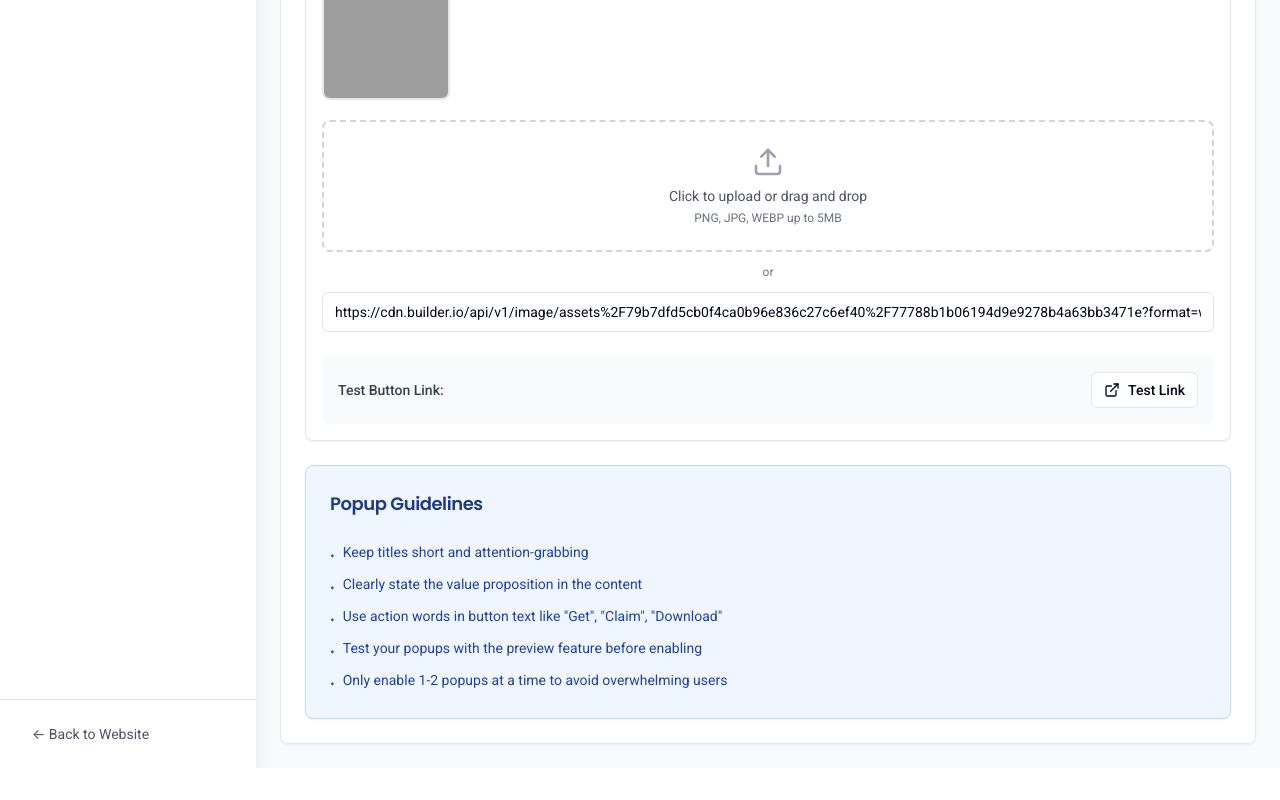
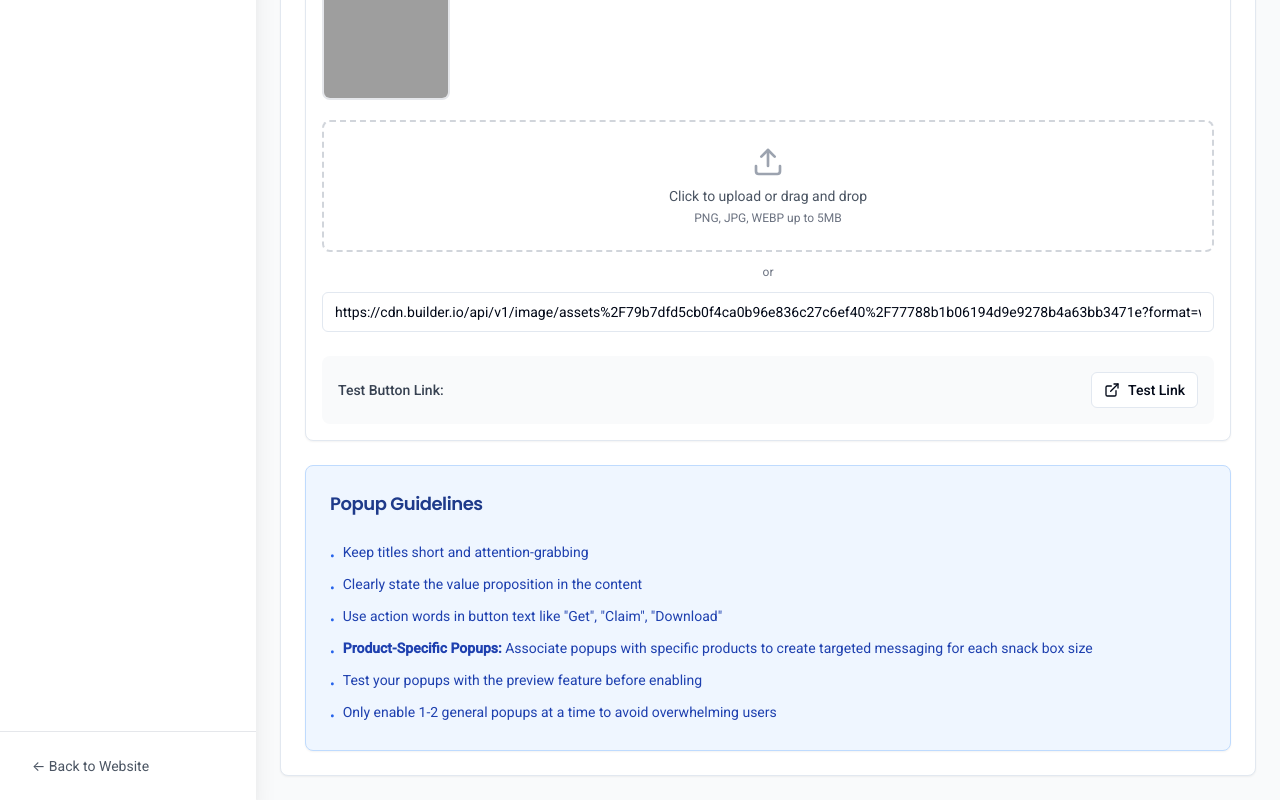
Before and after one commit to momo1983123/Snack-Box-n, a React (Vite) app: page /admin/popups in a window 1280 px wide. Shown: the part 6003-6803 px from the top of the page. Before the commit the page ends 6771 px from the top, so only its background shows below. Built offline with nearby package versions, Linux system fonts and the light colour scheme; grey boxes are pictures that could not be loaded.

Commit message:
Update popup guidelines to include product-specific information
cgen-f26ab1fb8d544e5a8f71b9bd2398cc45

```diff
--- a/client/pages/admin/PopupsAdmin.tsx
+++ b/client/pages/admin/PopupsAdmin.tsx
@@ -377,11 +377,15 @@ const PopupsAdmin = () => {
                 </li>
                 <li className="flex items-start gap-2">
                   <span className="text-blue-600 mt-1">•</span>
+                  <span><strong>Product-Specific Popups:</strong> Associate popups with specific products to create targeted messaging for each snack box size</span>
+                </li>
+                <li className="flex items-start gap-2">
+                  <span className="text-blue-600 mt-1">•</span>
                   <span>Test your popups with the preview feature before enabling</span>
                 </li>
                 <li className="flex items-start gap-2">
                   <span className="text-blue-600 mt-1">•</span>
-                  <span>Only enable 1-2 popups at a time to avoid overwhelming users</span>
+                  <span>Only enable 1-2 general popups at a time to avoid overwhelming users</span>
                 </li>
               </ul>
             </CardContent>
```
